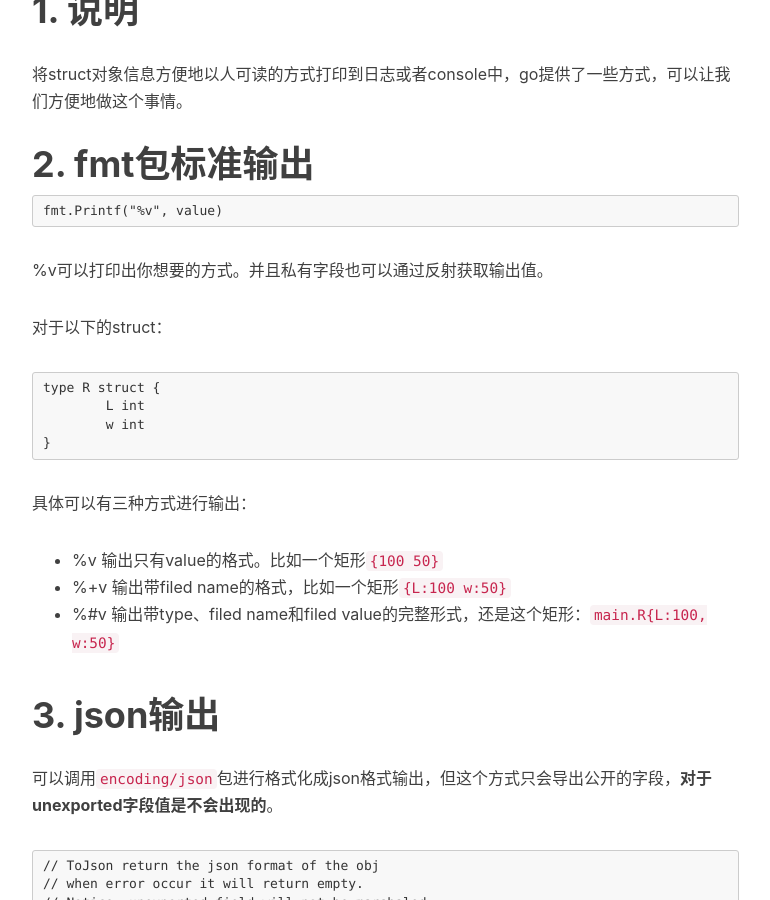
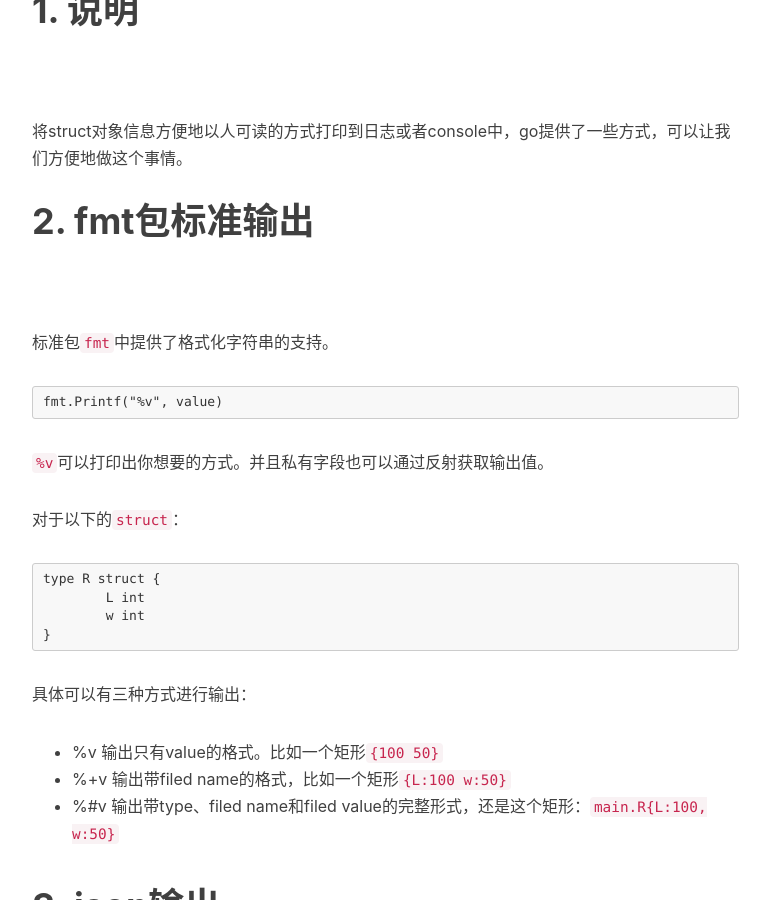
Before and after one commit to kimiazhu/kimiazhu.github.io, a Jekyll site: the page built from _posts/2016-04-11-golang_reflect_to_string.markdown, in a window 1280 px wide and 900 px high, scrolled down 576 px. Shown: the whole window, without its empty margins (233-1003 px from the left). Built offline with Jekyll 4.4.1, drawn with Linux system fonts in a browser that asks for light colours; nearby versions of some CDN libraries; comment, search, counter and statistics services are not loaded.

Commit message:
update styles

```diff
--- a/_posts/2016-04-06-log4go_a_golang_log_project.markdown
+++ b/_posts/2016-04-06-log4go_a_golang_log_project.markdown
@@ -9,6 +9,8 @@ tags:
 ---
 
 # 1. 说明
+<br />
+
 现有的golang标准库中的log方案不支持滚动，也不支持多个日志级别输出，使用起来会有些不方便，而网上也有不少的针对go的log解决方案。我这个log方案基于[alecthomas/log4go](https://github.com/alecthomas/log4go)改造而来。并且已经改过很多东西，所以讲它单独独立出来了。目前我们自己的生产环境已经在使用。
 
 核心结构如：
@@ -16,6 +18,7 @@ tags:
 ![core struct of log4go](https://raw.githubusercontent.com/kimiazhu/kimiazhu.github.io/master/_posts/attachments/2016-04-06/core_struct.png)
 
 # 2. 特性
+<br />
 
 1. 支持多个日志Filter配置，配置文件类似log4j的xml格式，默认会自动加载当前目录下的./log4go.xml或者conf/log4go.xml。如果没有找到，则需要手动指定，或者通过字符串的形式传入Setup()函数中。
 
@@ -45,10 +48,12 @@ tags:
 		})
 
 # 3. TODO
+<br />
 
 1. exclude需要能够在所有级别中生效
 2. 移除一些无用代码
 
 # 4. Reference
+<br />
 
 [kimiazhu/log4go](https://github.com/kimiazhu/log4go)
--- a/_posts/2016-04-11-golang_reflect_to_string.markdown
+++ b/_posts/2016-04-11-golang_reflect_to_string.markdown
@@ -9,16 +9,20 @@ tags:
 ---
 
 # 1. 说明
+<br />
 
 将struct对象信息方便地以人可读的方式打印到日志或者console中，go提供了一些方式，可以让我们方便地做这个事情。
 
 # 2. fmt包标准输出
+<br />
+
+标准包`fmt`中提供了格式化字符串的支持。
 
 	fmt.Printf("%v", value)
 
-%v可以打印出你想要的方式。并且私有字段也可以通过反射获取输出值。
+`%v`可以打印出你想要的方式。并且私有字段也可以通过反射获取输出值。
 
-对于以下的struct：
+对于以下的`struct`：
 
 	type R struct {
 		L int
@@ -32,6 +36,7 @@ tags:
 - %#v 输出带type、filed name和filed value的完整形式，还是这个矩形：`main.R{L:100, w:50}`
 
 # 3. json输出
+<br />
 
 可以调用`encoding/json`包进行格式化成json格式输出，但这个方式只会导出公开的字段，**对于unexported字段值是不会出现的**。
 
@@ -47,10 +52,12 @@ tags:
 	}
 
 # 4. 自定义的输出
+<br />
 
 如果需要更自由一些，又希望节省代码，可以使用反射的方式递归遍历一个数据结构内的每个字段和值，并根据需要进行拼接打印。
 
 ## 4.1 RefelectToString
+<br />
 
 我提供了一个ReflectToString()的实现，使用反射机制来生成一个struct的字符串表示。它与fmt包不同的地方在于，在保持通用性的同时，提供了许多配置项来控制字符串的最终格式。
 
@@ -131,10 +138,12 @@ tags:
 具体代码资源在[这里](https://github.com/kimiazhu/golib/blob/master/utils/strings.go)。
 
 ## 4.2 自定义ToString
+<br />
 
 当以上所有情况都不能满足需求时，或者对于某个输出具有非常特别的格式要求时候，可以针对每个struct内自行定义`String()`函数，在需要的时候进行调用该方法。
 
 ## 4.3 统一
+<br />
 
 我们可以定制一个方法来统一上面两种格式的输出：
 
@@ -156,5 +165,6 @@ tags:
 这段代码实现了当存在String()方法的时候，我们调用对象的String()方法进行输出。否则使用反射构造通用的字符串格式输出。
 
 # 5. Reference
+<br />
 
 - [strings.go](https://github.com/kimiazhu/golib/blob/master/utils/strings.go)
```
